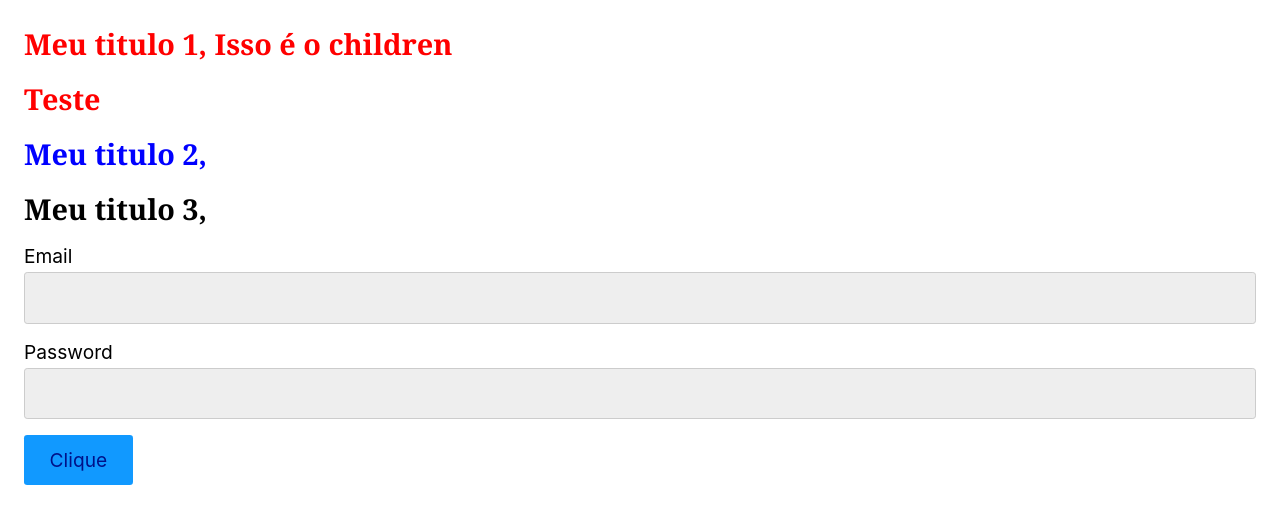
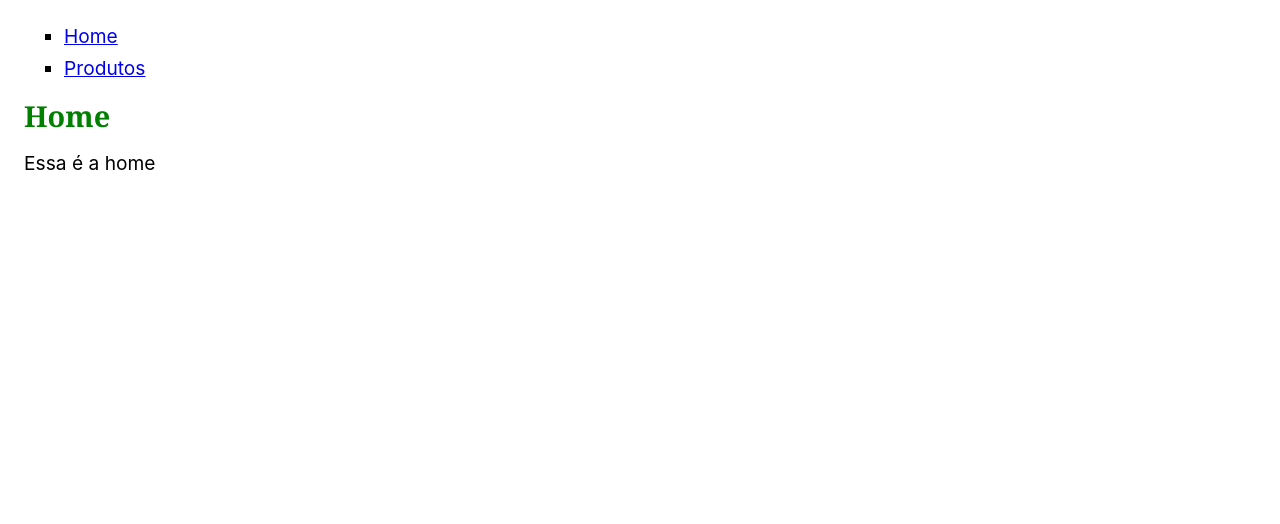
Before and after one commit to MarcioTomaz/React-origamid, a React (Create React App) app: page / in a window 1280 px wide. Shown: the top 524 px of the page. Built offline with nearby package versions, Linux system fonts and the light colour scheme.

Commit message:
desafio componentes

```diff
--- a/src/App.js
+++ b/src/App.js
@@ -1,32 +1,27 @@
 
 import React from "react";
-import Form from "./Form/Form";
-
-// const Titulo = (props) => {
-//   return <h1 style={{color: props.cor}}>{props.texto}</h1>;
-// };
-
-const Titulo = ({cor, texto, children}) => {// desestruturado
-  return <h1 style={{color: cor}}>{texto}, { children }</h1>;
-};
-
-
+import Header from "./Header";
+import Home from "./Home";
+import Produtos from "./Produtos";
 
 const App = () => {
+
+  const { pathname } = window.location;
+  console.log(pathname)
+
+  let Pagina;
+
+  if(pathname === '/produtos'){
+    Pagina = Produtos;
+  }else{
+    Pagina = Home
+  }
+
   return (
-    <section>
-      <Titulo cor="red" texto="Meu titulo 1" >
-        Isso é o children
-        <p>Teste</p>
-      </Titulo> { /* ao abrir e fechar ele irá ficar com a propriedade children */}
-      <Titulo cor="blue "texto="Meu titulo 2" />
-      <Titulo texto="Meu titulo 3" />
-
-      <Form>
-
-      </Form>
-
-    </section>
+    <>
+      <Header/>
+      <Pagina/>
+    </>
   )
 };
 
--- a/src/Form/Button.js
+++ /dev/null
@@ -1,14 +0,0 @@
-
-
-import React from 'react'
-
-function Button(props) {
-
-  console.log(props)
-
-  return (
-    <button >Clique </button>
-  )
-}
-
-export default Button
--- a/src/Form/Form.js
+++ /dev/null
@@ -1,18 +0,0 @@
-
-import React from 'react'
-import Button from './Button'
-import Input from './Input'
-
-function Form() {
-  const arr = ['Item1', 'Item 2'];
-
-  return (
-    <div>
-        <Input id="email" label="Email" required/>
-        <Input id="password" type="password" label="Password" />
-        <Button items={arr}/>
-    </div>
-  )
-}
-
-export default Form
--- a/src/Form/Input.js
+++ /dev/null
@@ -1,18 +0,0 @@
-import React from 'react'
-
-
-  /*
-    Usamos o rest e spread quando não sabemos todas as propriedades que um componente pode receber.
-  */
-function Input({label, id, ...props}) {
-
-  return (
-    <div style={{margin: '1rem 0'}}>
-      <label htmlFor={id}>{label}</label>
-      <input id={id} type="text" {...props}/>
-
-    </div>
-  )
-}
-
-export default Input
--- /dev/null
+++ b/src/Header.js
@@ -0,0 +1,18 @@
+import React from 'react'
+
+function Header() {
+  return (
+    <header>
+      <ul>
+        <li>
+          <a href="/">Home</a>
+        </li>
+        <li>
+          <a href="/produtos">Produtos</a>
+        </li>
+      </ul>
+    </header>
+  )
+}
+
+export default Header;
--- /dev/null
+++ b/src/Home.js
@@ -0,0 +1,13 @@
+import React from 'react'
+import Titulo from './Titulo'
+
+function Home() {
+  return (
+    <section>
+      <Titulo  texto='Home'/>
+      <p>Essa é a home</p>
+    </section>
+  )
+}
+
+export default Home
--- /dev/null
+++ b/src/Produto.js
@@ -0,0 +1,14 @@
+import React from 'react'
+
+const Produto = ({nome, propriedades}) => {
+  return (
+    <div style={{border:'1px solid', margin: '1rem 0', padding: '1rem'}}>
+      <p>{nome}</p>
+      <ul>
+        {propriedades.map(propriedade => <li>{propriedade}</li>)}
+      </ul>
+    </div>
+  )
+}
+
+export default Produto
--- /dev/null
+++ b/src/Produtos.js
@@ -0,0 +1,23 @@
+import React from 'react'
+import Titulo from './Titulo'
+import Produto from './Produto'
+
+const Produtos = () => {
+
+  const produtos = [
+    { nome: 'Notebook', propriedades: ['16gb ram', '512gb'] },
+    { nome: 'Smartphone', propriedades: ['2gb ram', '128gb'] },
+  ]
+
+  return (
+    <section>
+      <Titulo texto='Produtos'/>
+      {produtos.map((produto) => (
+        <Produto key={produto.nome} {...produto}/>
+      ))}
+
+    </section>
+  )
+}
+
+export default Produtos
--- /dev/null
+++ b/src/Titulo.js
@@ -0,0 +1,9 @@
+import React from 'react'
+
+function Titulo({texto}) {
+  return (
+    <h1 style={{color: 'green'}}>{texto}</h1>
+  )
+}
+
+export default Titulo
```
